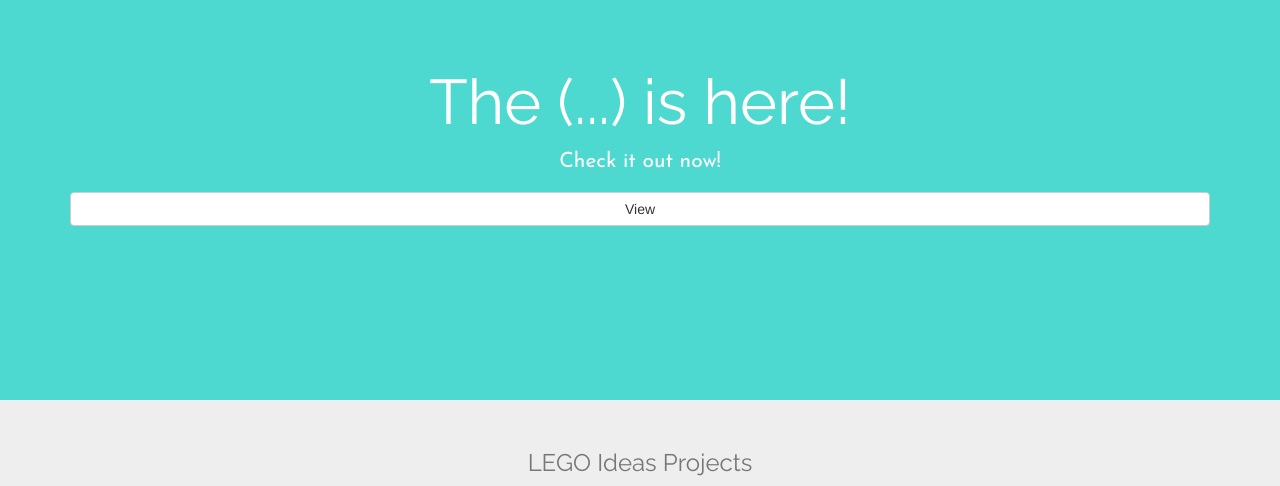
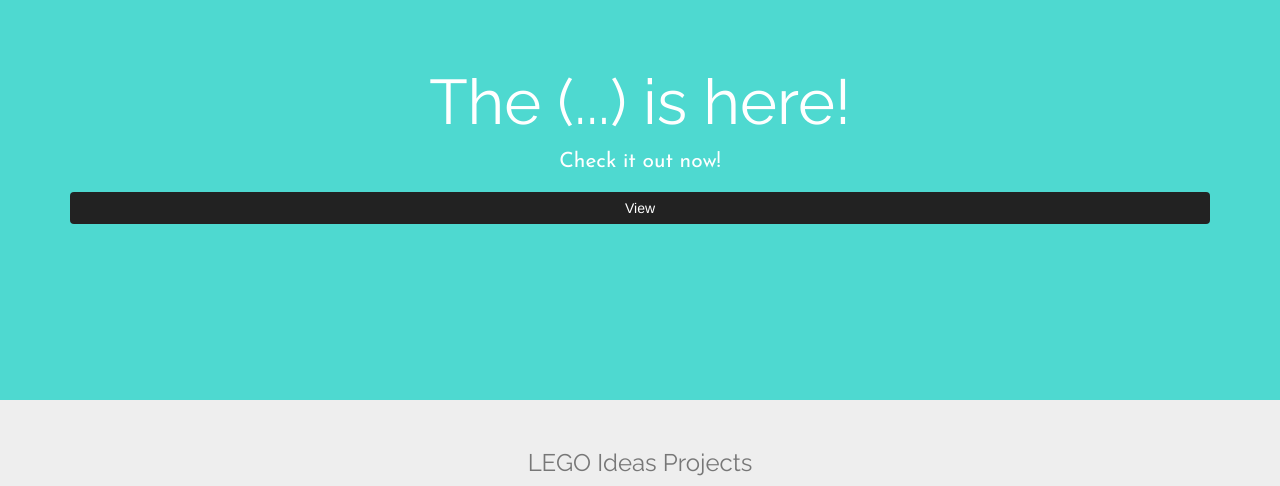
Before and after one commit to HypercarDriver/lego2.github.io, a Jekyll site: the page built from index.html, in a window 1280 px wide. Shown: the part 452-938 px from the top of the page. Built offline with Jekyll 4.4.1, drawn with Linux system fonts in a browser that asks for light colours; nearby versions of some CDN libraries; grey boxes are pictures that could not be loaded.

Commit message:
Update _homepage.scss

```diff
--- a/_sass/_homepage.scss
+++ b/_sass/_homepage.scss
@@ -65,7 +65,7 @@ body {
     font-family: 'Josefin Sans', 'Raleway', sans-serif;
   }
 
-  .btn-custom {
+  .btn-default {
     background-color: #222;
     border: #080808;
     color: #FFFFFF;
```
